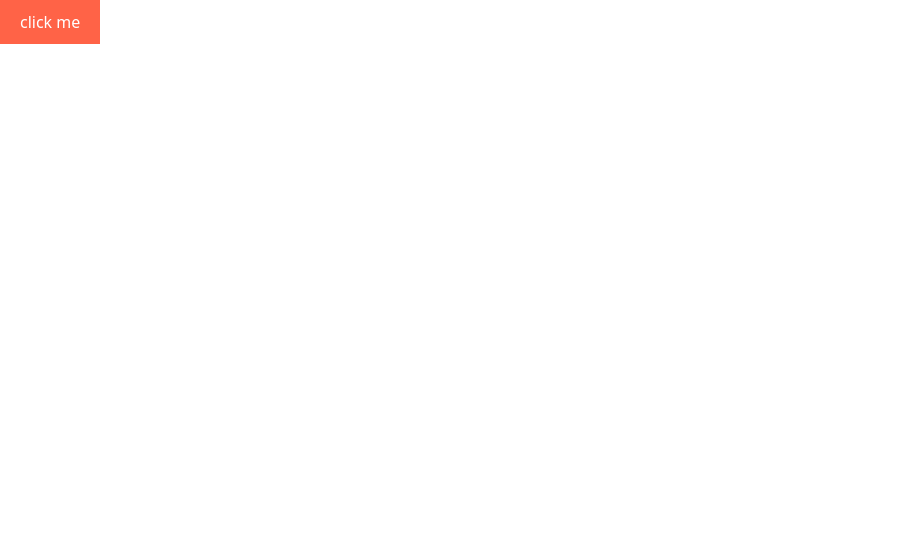
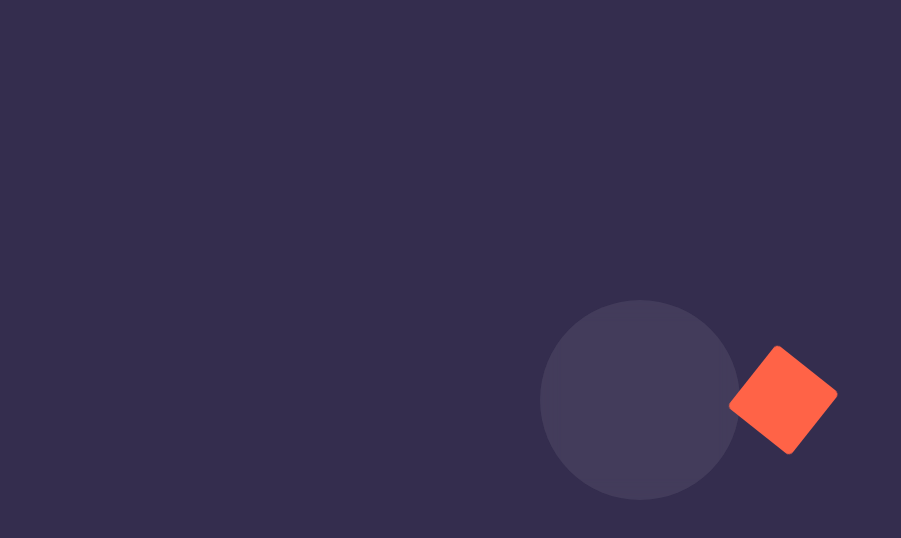
Before and after one commit to abdulalimsujon/react_with_typeScript, a React (Vite) app: page / in a window 1280 px wide. Shown: the top 538 px of the page, without its empty margins (0-901 px from the left). Built offline with nearby package versions, Linux system fonts and the light colour scheme.

Commit message:
loading animation

```diff
--- a/src/App.css
+++ b/src/App.css
@@ -1,31 +1,54 @@
-.btn {
-  border: transparent;
-  color: tomato;
-  padding: 10px 20px;
-  background-color: transparent;
-  transition-duration: 500ms;
-  animation-timing-function: ease;
-  position: relative;
-  overflow: hidden;
-}
-.btn::after {
-  content: "";
-  height: 100%;
-  width: 100%;
-  background-color: white;
-  top: 0;
-  right: 0;
-  transition-timing-function: ease;
-  transition-duration: 1000ms;
-  transform: scaleY(0);
-  position: absolute;
-  z-index: -1;
-}
-.btn:hover {
-  color: white;
+* {
+  box-sizing: border-box;
+  padding: 0;
+  margin: 0;
 }
 
-.btn:hover:after {
-  transform: scaleY(1);
+.main {
+  background-color: rgb(52, 45, 78);
+  height: 100vh;
+  width: 100%;
+  display: flex;
+  justify-content: center;
+  align-items: center;
+}
+.loading {
+  display: flex;
+  justify-content: center;
+  align-items: center;
+  position: relative;
+}
+.loading div {
+  position: absolute;
+}
+.glass {
+  height: 200px;
+  width: 200px;
+  background-color: #ffffff13;
+  border-radius: 100%;
+  z-index: 1;
+  backdrop-filter: blur(10px);
+  z-index: 3;
+}
+.box {
+  width: 80px;
+  height: 80px;
   background-color: tomato;
+  border-radius: 5px;
+  transform: translateX(-250px);
+  animation: rotation 3s ease-in-out infinite;
 }
+
+@keyframes rotation {
+  0% {
+    transform: translateX(-250px) rotate(0deg);
+    z-index: 1;
+  }
+  50% {
+    transform: translateX(250px) rotate(180deg);
+  }
+  100% {
+    transform: translateX(-250px) rotate(360deg);
+    z-index: 6;
+  }
+}
--- a/src/App.tsx
+++ b/src/App.tsx
@@ -2,7 +2,10 @@
 function App() {
   return (
     <div className="main">
-      <button className="btn">click me</button>
+      <div className="loading">
+        <div className="glass"></div>
+        <div className="box"></div>
+      </div>
     </div>
   );
 }
```
